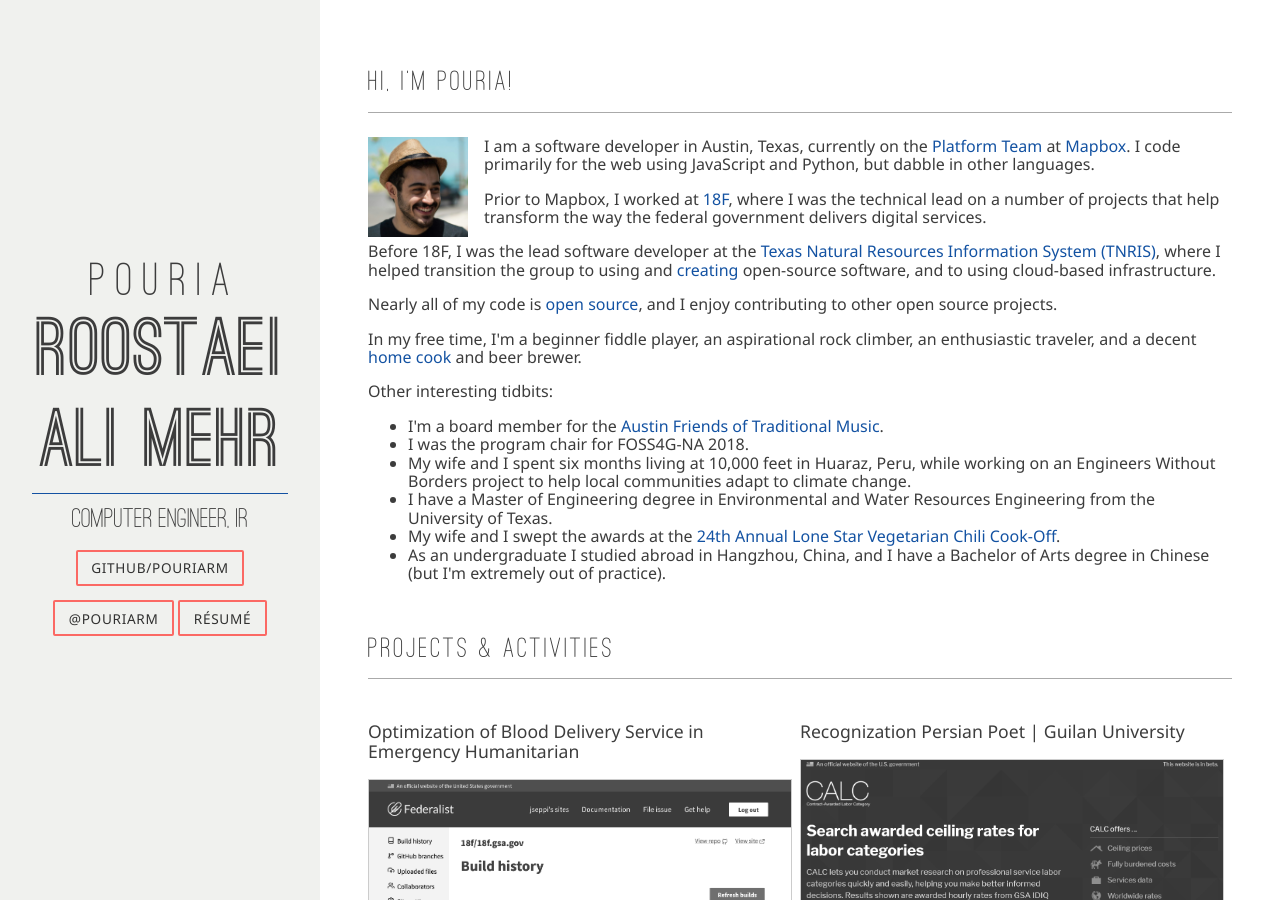
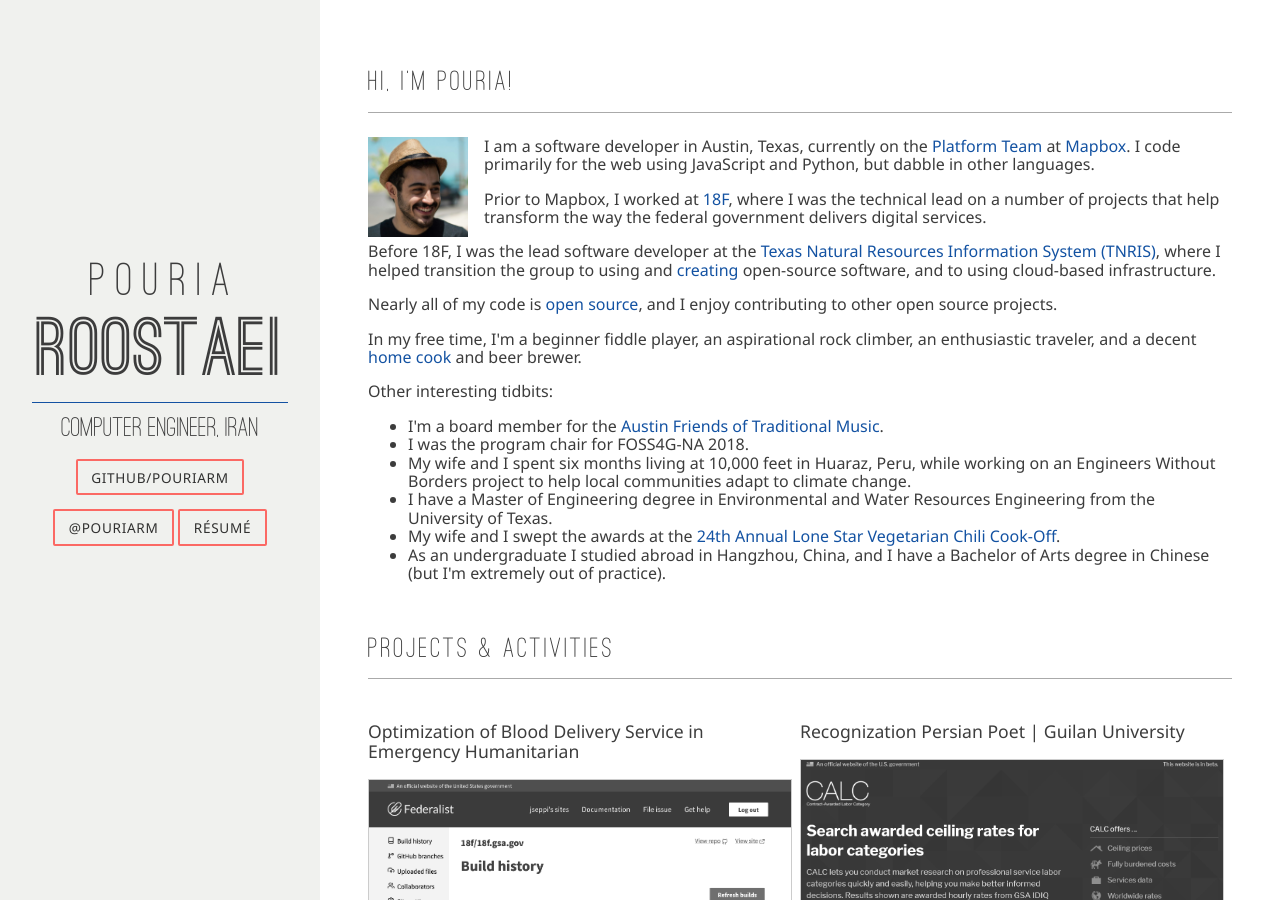
Before and after one commit to PouriaRm/PouriaRm.github.io, a Jekyll site: the page built from index.html, in a window 1280 px wide and 900 px high. Built offline with Jekyll 4.4.1, drawn with Linux system fonts in a browser that asks for light colours; nearby versions of some CDN libraries.

Commit message:
Side fixed

```diff
--- a/_layouts/default.html
+++ b/_layouts/default.html
@@ -31,19 +31,19 @@
         <h1 class="blog-title">
             <a href="/{{site.baseurl}}" title="Home">
                 <span class="first-name">Pouria</span><br/>
-                <span class="last-name">Roostaei Ali Mehr</span>
+                <span class="last-name">Roostaei</span>
             </a>
         </h1>
-        <h2 class="blog-tagline">Computer Engineer, IR</h2>
+        <h2 class="blog-tagline">Computer Engineer, Iran</h2>
       </hgroup>
 
       <nav class="nav">
         <ul class="nav-list">
           <li class="nav-item">
-            <a class="pure-button" href="https://github.com/jseppi">GitHub/PouriaRM</a>
+            <a class="pure-button" href="https://github.com/pouriarm">GitHub/PouriaRM</a>
           </li>
           <li class="nav-item">
-            <a class="pure-button" href="https://twitter.com/hydrologee">@PouriaRM</a>
+            <a class="pure-button" href="https://www.linkedin.com/in/pouria-roostaei-b3a414122">@PouriaRM</a>
           </li>
           <li class="nav-item">
             <a class="pure-button" href="/files/James Seppi Resume 2018-01-25.pdf" title="Pouria Roostaei Ali Mehr's Résumé">Résumé</a>
```
